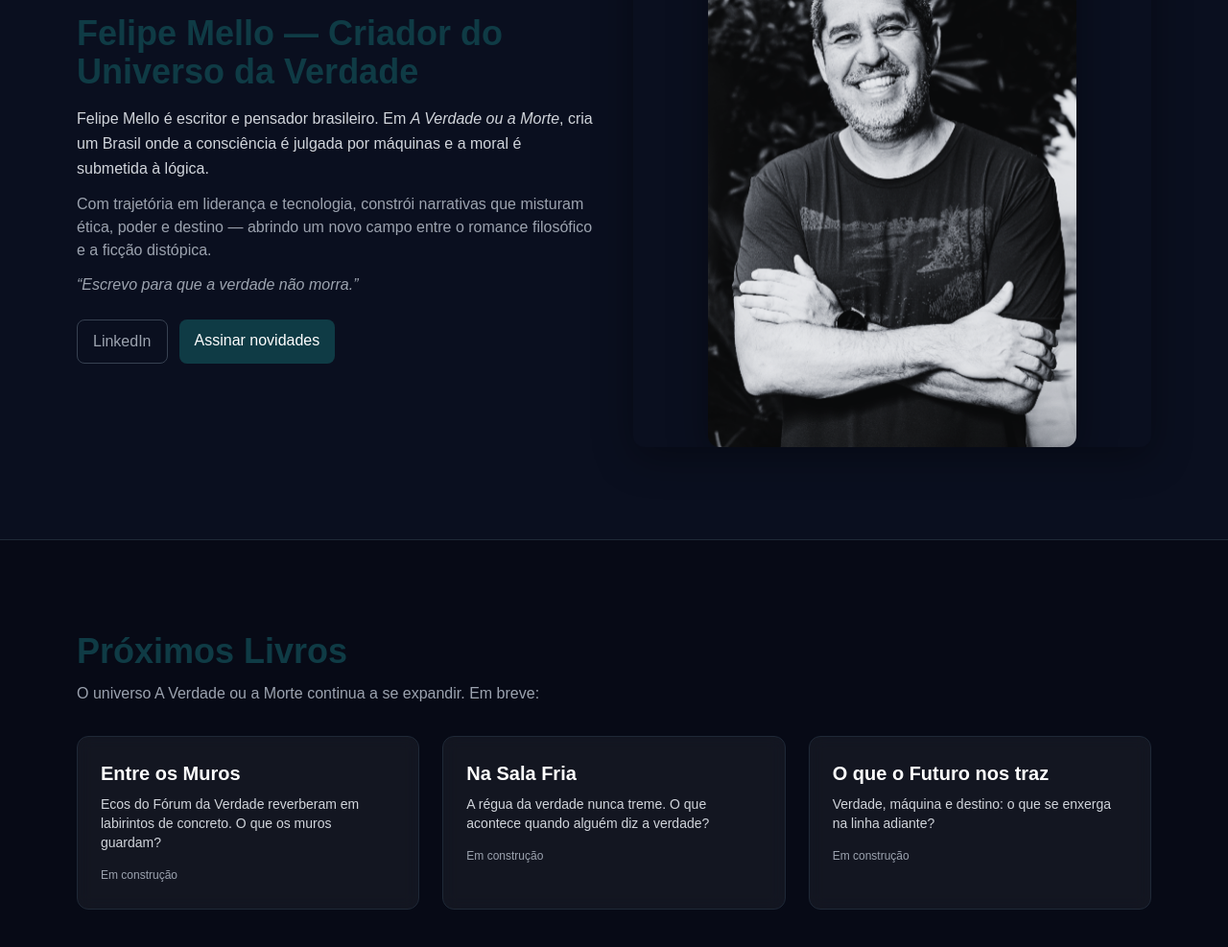
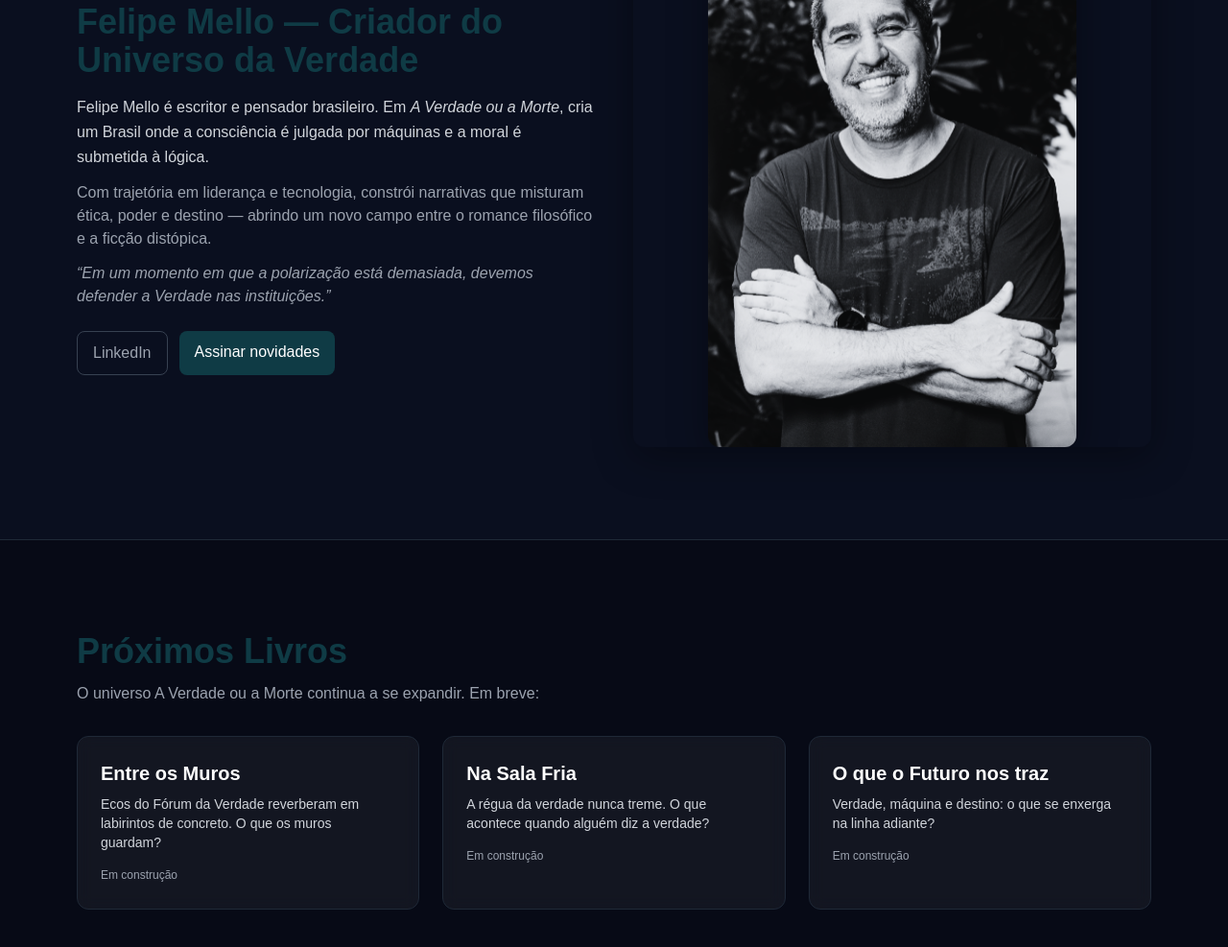
Before and after one commit to mellofli/averdadeouamorte.github.io, a plain HTML site: page index.html in a window 1280 px wide. Shown: the part 1875-2862 px from the top of the page at 96% size. Drawn offline with nearby package versions, Linux system fonts and the light colour scheme.

Commit message:
Update index.html

```diff
--- a/index.html
+++ b/index.html
@@ -155,7 +155,7 @@
         <h2 class="text-3xl md:text-4xl text-petroleum font-bold">Felipe Mello — Criador do Universo da Verdade</h2>
         <p class="mt-4 text-gray-300 leading-relaxed">Felipe Mello é escritor e pensador brasileiro. Em <em>A Verdade ou a Morte</em>, cria um Brasil onde a consciência é julgada por máquinas e a moral é submetida à lógica.</p>
         <p class="mt-3 text-gray-400">Com trajetória em liderança e tecnologia, constrói narrativas que misturam ética, poder e destino — abrindo um novo campo entre o romance filosófico e a ficção distópica.</p>
-        <p class="mt-3 italic text-gray-400">“Escrevo para que a verdade não morra.”</p>
+        <p class="mt-3 italic text-gray-400">“Em um momento em que a polarização está demasiada, devemos defender a Verdade nas instituições.”</p>
         <div class="mt-6 flex gap-3">
           <a href="https://www.linkedin.com/in/mellofli/" target="_blank" rel="noopener" class="px-4 py-2.5 rounded-lg border border-gray-700 hover:border-gray-500">LinkedIn</a>
           <a href="#novidades" class="px-4 py-2.5 rounded-lg bg-petroleum text-white hover:bg-darkPetroleum">Assinar novidades</a>
```
